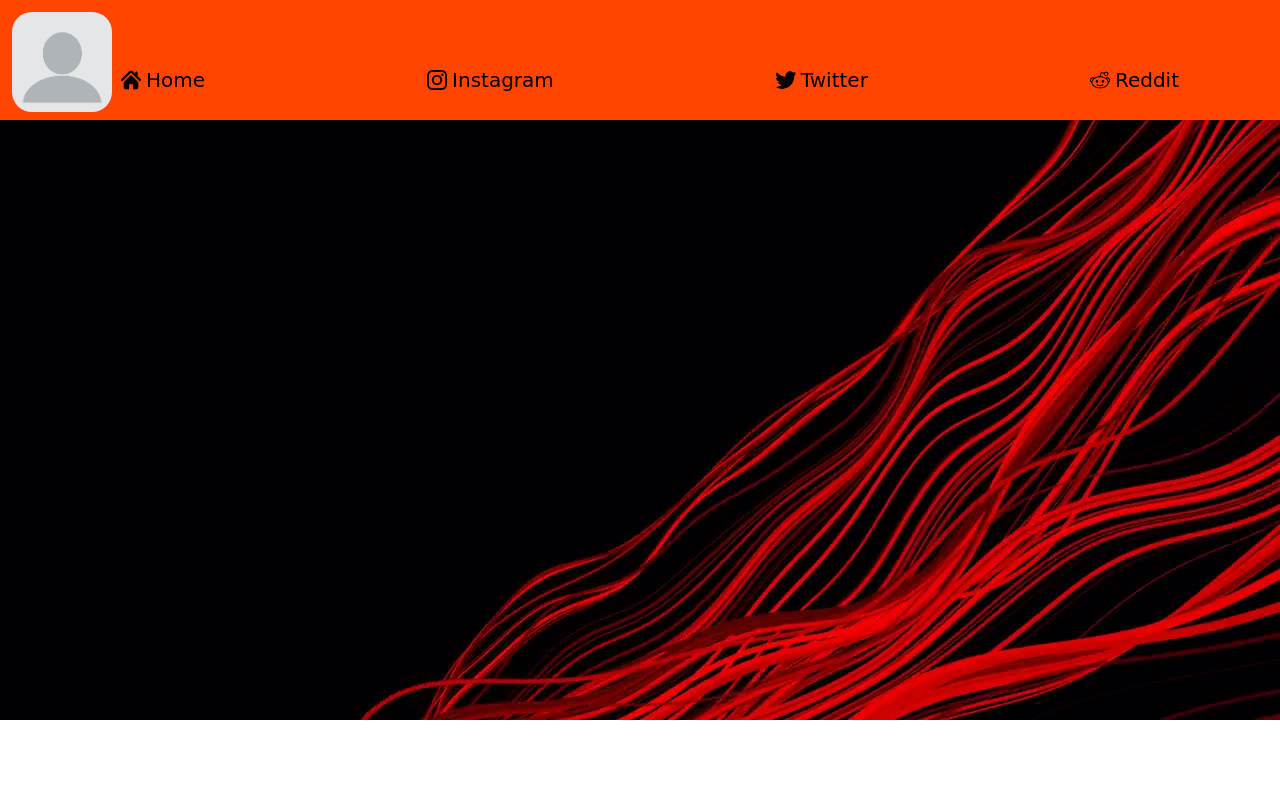
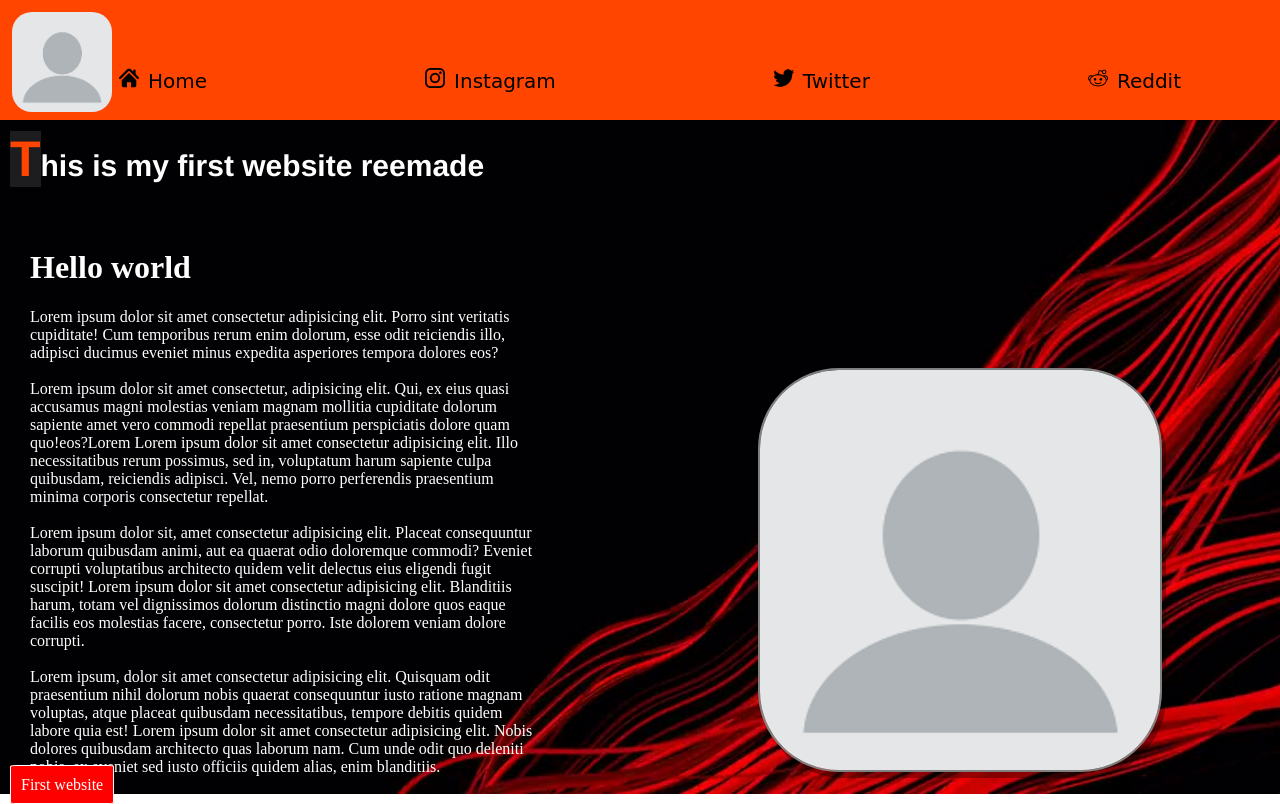
Before and after one commit to ZelionP/EzWebsite, a plain HTML site: page index.html in a window 1280 px wide. Drawn offline with Linux system fonts and the light colour scheme.

Commit message:
nearlly finneshed

```diff
--- a/index.html
+++ b/index.html
@@ -29,12 +29,44 @@
                 <img id="redd" src="reddit.png" alt="">
                 <a href="https://www.reddit.com/user/fakeRedOn">Reddit</a>
             </div>
-
-
-
         </div>
     </nav>
 
+    <Div>
+        <H3 class="first">This is my first website reemade</H3>
+    </Div>
+
+    <div id="Text">
+        <h1>Hello world</h1>
+        <p>Lorem ipsum dolor sit amet consectetur adipisicing elit. Porro sint veritatis cupiditate! Cum temporibus
+            rerum enim dolorum, esse odit reiciendis illo, adipisci ducimus eveniet minus expedita asperiores tempora
+            dolores eos?
+            <br><br>
+            Lorem ipsum dolor sit amet consectetur, adipisicing elit. Qui, ex eius quasi accusamus magni
+            molestias veniam magnam mollitia cupiditate dolorum sapiente amet vero commodi repellat praesentium
+            perspiciatis dolore quam quo!eos?Lorem Lorem ipsum dolor sit amet consectetur adipisicing elit. Illo
+            necessitatibus rerum possimus, sed in, voluptatum harum sapiente culpa quibusdam, reiciendis adipisci. Vel,
+            nemo porro perferendis praesentium minima corporis consectetur repellat.
+            <br><br>
+            Lorem ipsum dolor sit, amet
+            consectetur adipisicing elit. Placeat consequuntur laborum quibusdam animi, aut ea quaerat odio doloremque
+            commodi? Eveniet corrupti voluptatibus architecto quidem velit delectus eius eligendi fugit suscipit! Lorem
+            ipsum dolor sit amet consectetur adipisicing elit. Blanditiis harum, totam vel dignissimos dolorum
+            distinctio magni dolore quos eaque facilis eos molestias facere, consectetur porro. Iste dolorem veniam
+            dolore corrupti.
+            <br><br>
+            Lorem ipsum, dolor sit amet consectetur adipisicing elit. Quisquam odit praesentium nihil dolorum nobis
+            quaerat consequuntur iusto ratione magnam voluptas, atque placeat quibusdam necessitatibus, tempore debitis
+            quidem labore quia est! Lorem ipsum dolor sit amet consectetur adipisicing elit. Nobis dolores quibusdam
+            architecto quas laborum nam. Cum unde odit quo deleniti nobis, ex eveniet sed iusto officiis quidem alias,
+            enim blanditiis.
+        </p>
+
+    </div>
+    <div id="myprofile">
+        <img src="download.png" alt="">
+    </div>
+    <a id="wev" href="https://fakeredon.herokuapp.com/">First website</a>
 </body>
 
 </html>
--- a/style.css
+++ b/style.css
@@ -10,8 +10,6 @@ nav{
     height: 100px;
     background-color: orangered;
     padding: 10px;
-    position: fixed;
-
 }
 #Links{
     display: flex;
@@ -53,7 +51,50 @@ div>a:hover{
     height: 20px;
     margin-right: 5px;
 }
-div{
-    display: flex;
-    align-items: center !important;
+.first{
+    color: white;
+    font-size:30px ;
+    margin: 10px;
+    font-family:'Franklin Gothic Medium', 'Arial Narrow', Arial, sans-serif;
+    font-weight: bolder;
 }
+.first::first-letter{
+    font-size: 50px;
+    color: orangered;
+    background-color: rgba(255, 255, 255, 0.11);
+}
+#Text{
+    display: inline-block;
+    width: 40%;
+    padding: 30px;
+    color: white;
+    height: 60vh;
+}
+#Text > h1{
+    display: block;
+}
+#myprofile{
+    display: inline-block;
+    height: 50vh;
+    width: 50%;
+    text-align: center;
+    margin-left: 5%;
+}
+#myprofile > img{
+    height: 100%;
+    border: gray 2px solid;
+    border-radius: 20%;
+    box-shadow: rgba(0, 0, 0, 0.342) 4px 6px;
+}
+#wev{
+    background-color: red;
+    text-decoration: none;
+    color: white;
+    padding: 10px;
+    border: white solid 1px;
+    border-radius: 5%;
+    margin-left: 10px;
+}
+wev:hover{
+    cursor:pointer;
+}
```
